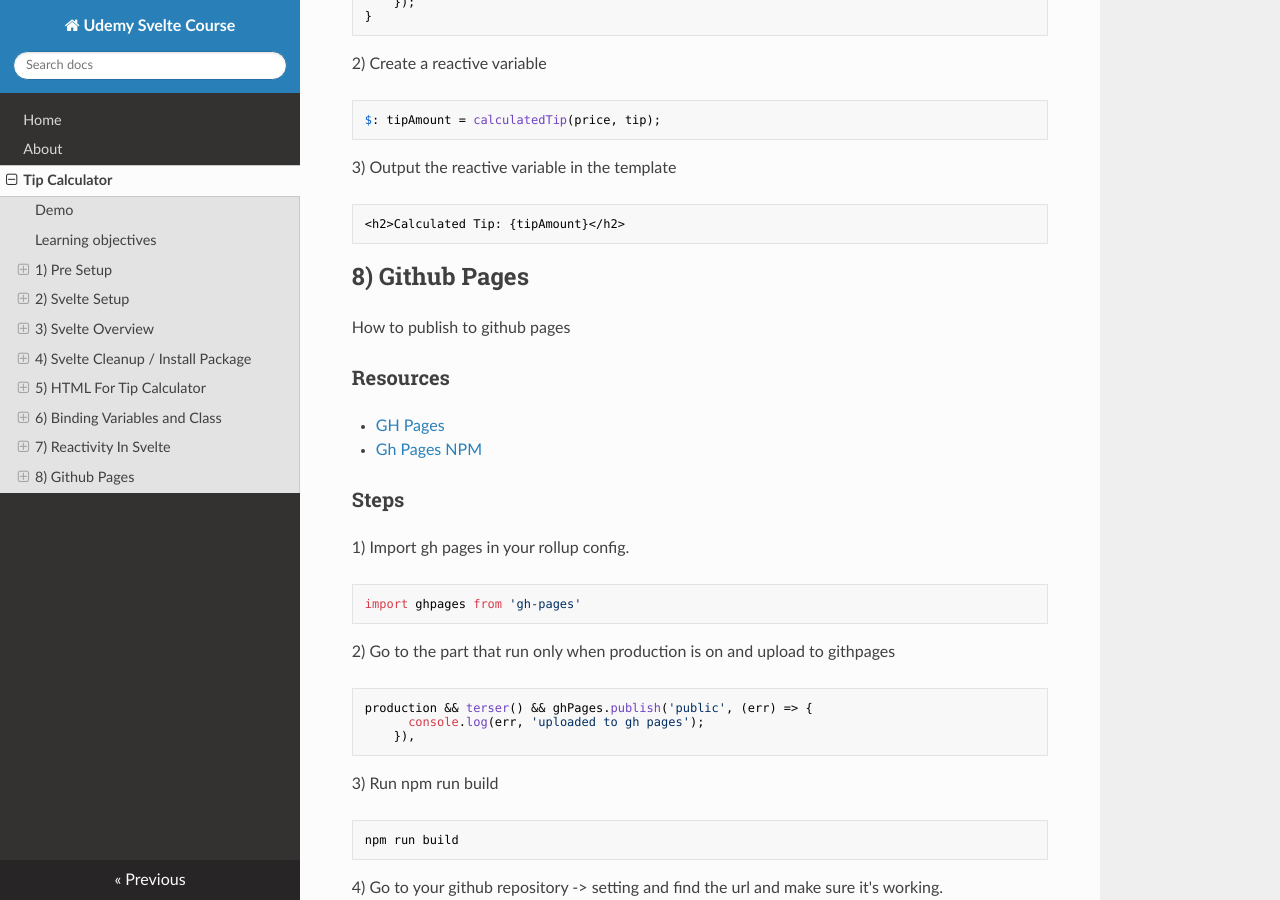
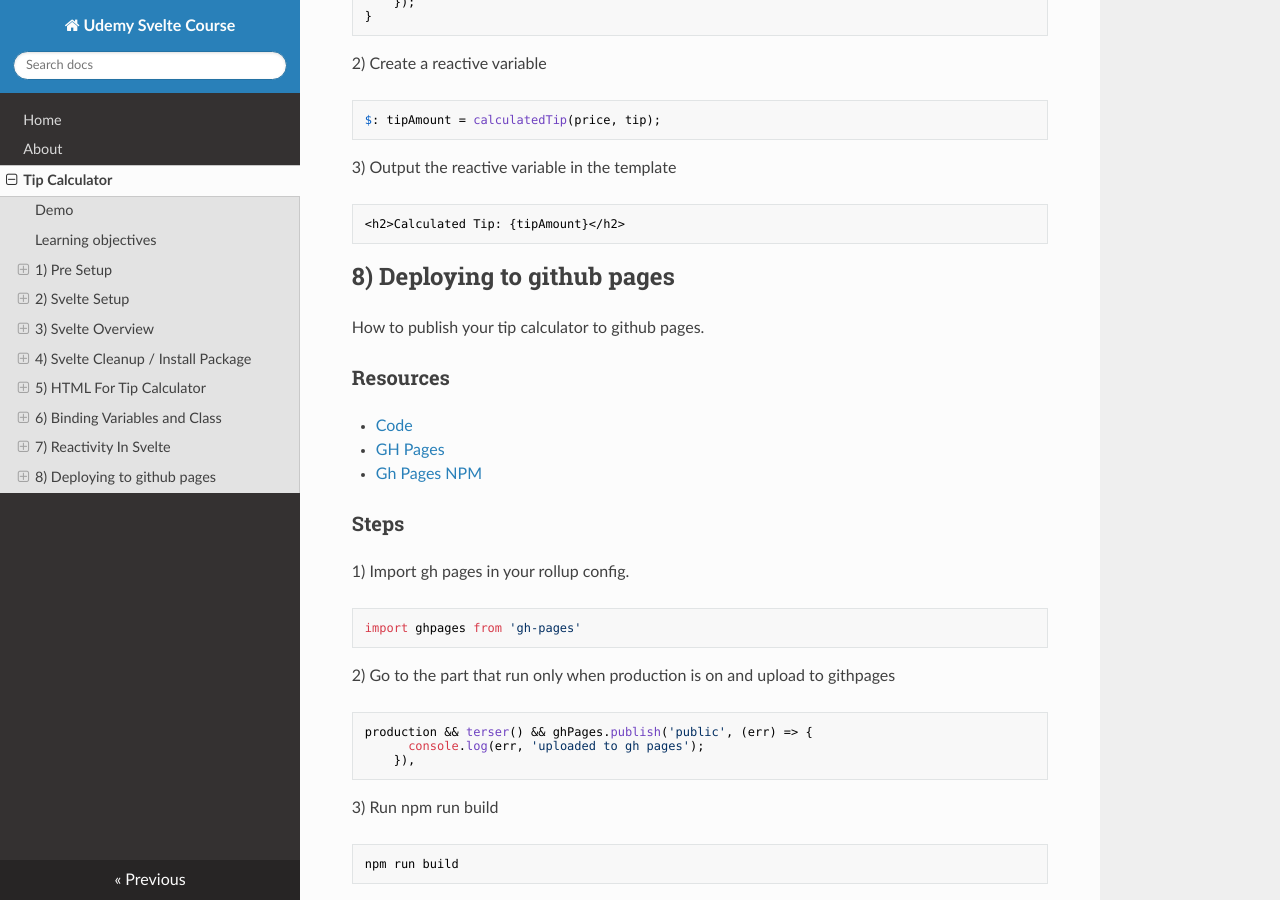
Before and after one commit to phptuts/udemy-svelte-course, an MkDocs documentation site: the page built from docs/tip-calculator.md, in a window 1280 px wide and 900 px high, scrolled down 9038 px. Built offline with MkDocs 1.6.1, drawn with Linux system fonts in a browser that asks for light colours; nearby versions of some CDN libraries.

Commit message:
updating website

````diff
--- a/docs/tip-calculator.md
+++ b/docs/tip-calculator.md
@@ -481,12 +481,13 @@ $: tipAmount = calculatedTip(price, tip);
 <h2>Calculated Tip: {tipAmount}</h2>
 ```
 
-## 8) Github Pages
+## 8) Deploying to github pages
 
-How to publish to github pages
+How to publish your tip calculator to github pages.
 
 ### Resources
 
+- [Code](https://github.com/phptuts/udemy-svelte-tip-calculator/tree/video-8-githubpages)
 - [GH Pages](https://pages.github.com/)
 - [Gh Pages NPM](https://www.npmjs.com/package/gh-pages)
 
````
Also changed, not shown: 1 other file.
